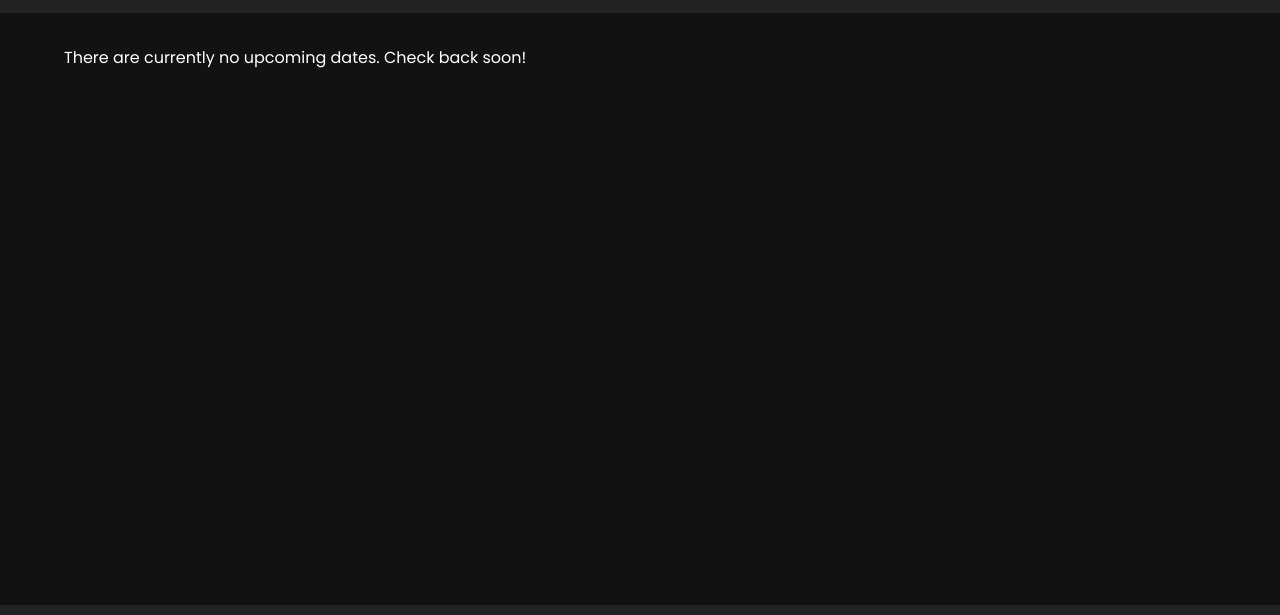
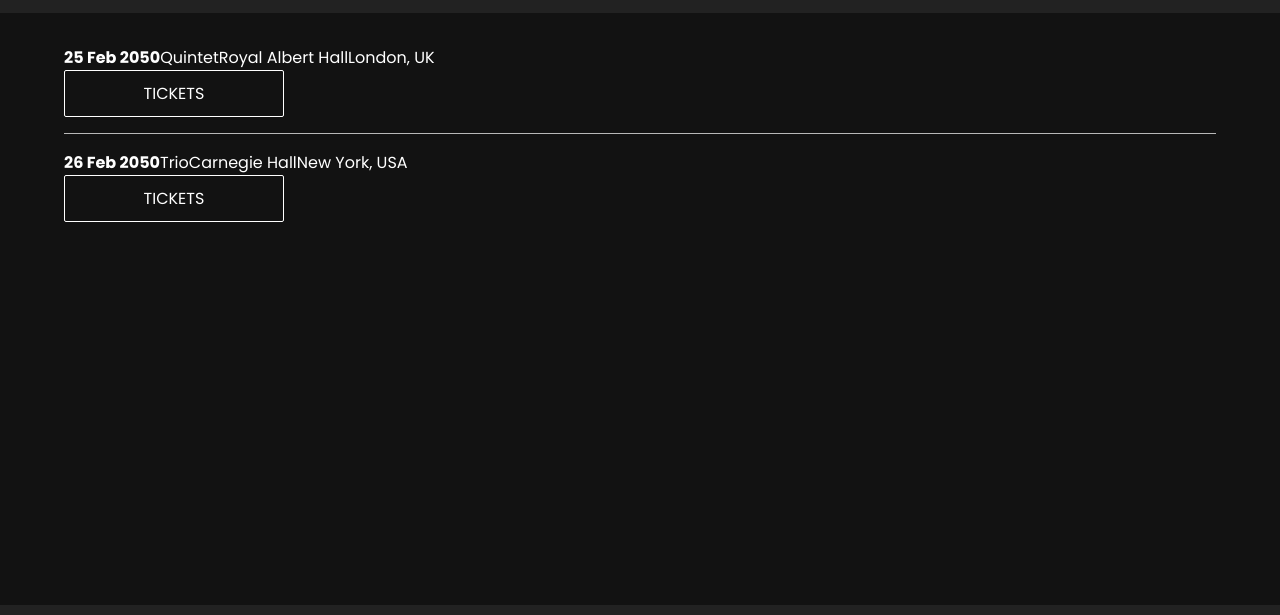
Before and after one commit to johnbede2000/gatsby-website, a Gatsby site: page /live in a window 1280 px wide. Shown: the part 67-682 px from the top of the page. Built offline with nearby package versions, Linux system fonts and the light colour scheme; Gatsby itself is replaced by a stand-in of ours.

Commit message:
dates styling

```diff
--- /dev/null
+++ b/src/components/Dates.js
@@ -0,0 +1,77 @@
+import React from 'react';
+import styled from 'styled-components';
+import { Button } from '../css/globalstyles';
+
+const dummydata = [
+  {
+    id: 1,
+    date: '25 Feb 2050',
+    venue: 'Royal Albert Hall',
+    city: 'London, UK',
+    band: 'Quintet',
+    link: 'www.google.com',
+  },
+  {
+    id: 2,
+    date: '26 Feb 2050',
+    venue: 'Carnegie Hall',
+    city: 'New York, USA',
+    band: 'Trio',
+    link: 'www.youtube.com',
+  },
+];
+
+const Table = styled.div``;
+
+const Row = styled.div`
+  padding-bottom: 1em;
+  border-bottom: solid 1px var(--text-light);
+  margin-top: 1em;
+  &:last-of-type {
+    border-bottom: none;
+  }
+  &:first-of-type {
+    margin-top: 0;
+  }
+`;
+
+const Date = styled.span`
+  font-weight: bold;
+  display: inline-block;
+`;
+
+const Band = styled.span`
+  display: inline-block;
+`;
+
+const Venue = styled.span`
+  display: inline-block;
+`;
+
+const City = styled.span`
+  display: inline-block;
+`;
+
+const Tickets = styled(Button)`
+  width: auto;
+`;
+
+const Dates = () => {
+  return (
+    <Table>
+      {dummydata.map((row) => {
+        return (
+          <Row key={row.id}>
+            <Date>{row.date}</Date>
+            <Band>{row.band}</Band>
+            <Venue>{row.venue}</Venue>
+            <City>{row.city}</City>
+            <Tickets href={row.link}>Tickets</Tickets>
+          </Row>
+        );
+      })}
+    </Table>
+  );
+};
+
+export default Dates;
--- a/src/pages/live.js
+++ b/src/pages/live.js
@@ -1,11 +1,12 @@
 import React from 'react';
 import Layout from '../components/Layout';
+import Dates from '../components/Dates';
 
 const live = () => {
   return (
     <Layout curr="live">
-      {/* add if no shows it displays the following text */}
-      <p>There are currently no upcoming dates. Check back soon!</p>
+      {/* add conditional - if no shows then display text */}
+      <Dates />
     </Layout>
   );
 };
```
